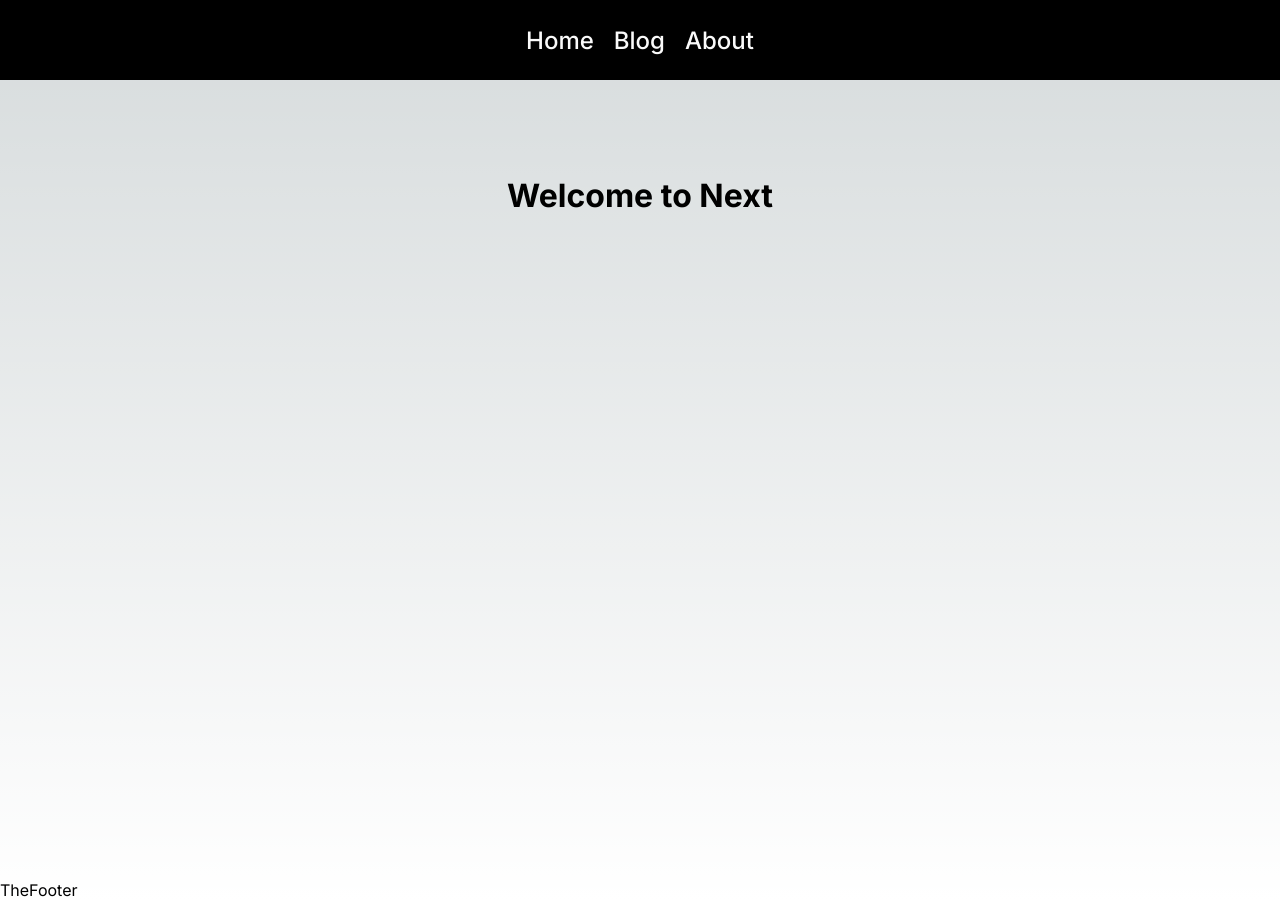
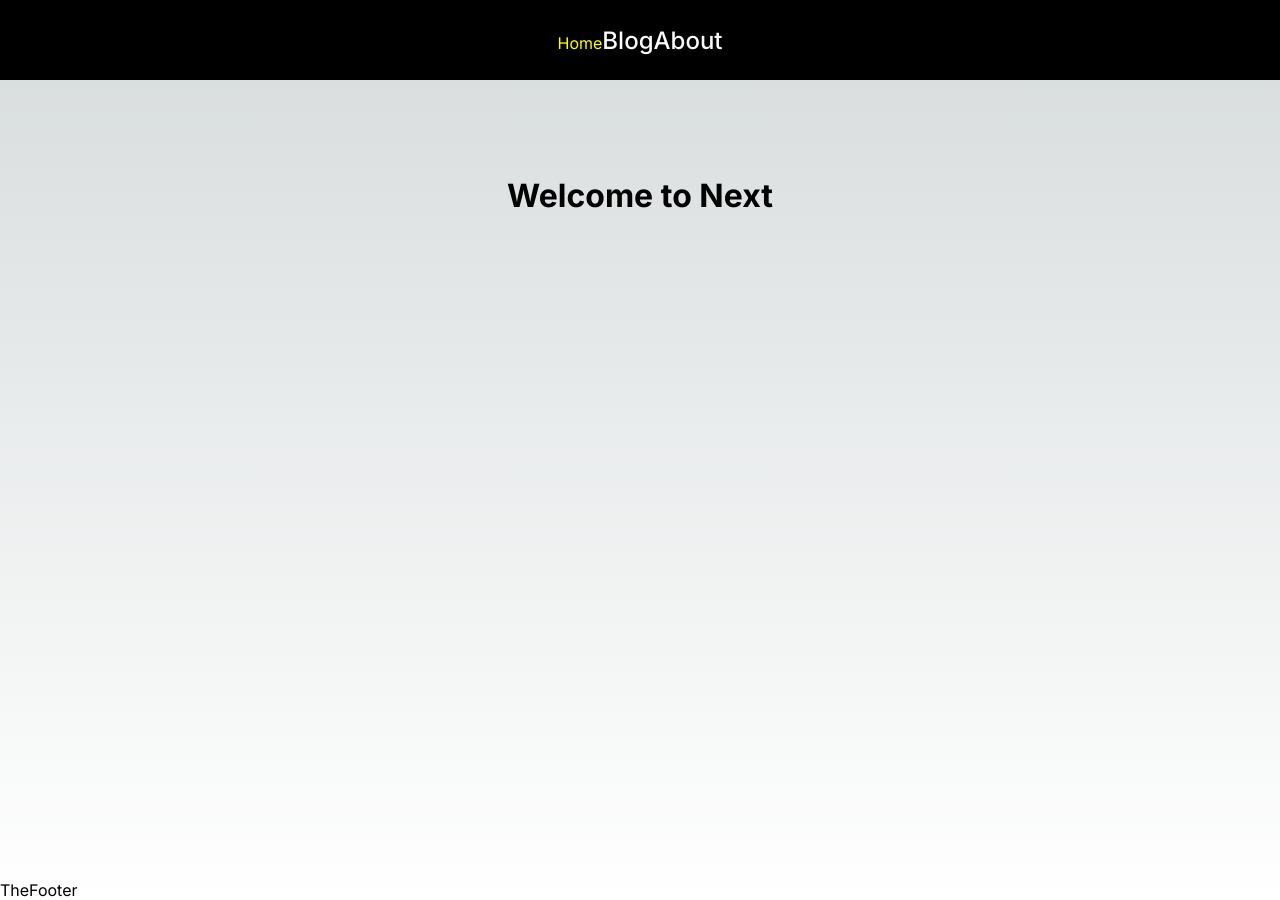
Before and after one commit to Bird-Forest/next-version-1, a Next.js app: page / in a window 1280 px wide. Built offline with nearby package versions, Linux system fonts and the light colour scheme.

Commit message:
client component

```diff
--- a/app/page.module.css
+++ b/app/page.module.css
@@ -21,6 +21,11 @@
   color: #fafafa;
   font-size: 24px;
   font-weight: 500;
+}
+
+.active {
+  color: yellow;
+  cursor: default;
 }
 
 .posts {
--- /dev/null
+++ b/components/Navigation.tsx
@@ -0,0 +1,34 @@
+"use client";
+import Link from "next/link";
+import { usePathname } from "next/navigation";
+import React from "react";
+import styles from "../app/page.module.css";
+
+type NavLink = {
+  label: string;
+  href: string;
+};
+
+type Props = {
+  navLinks: NavLink[];
+};
+export default function Navigation({ navLinks }: Props) {
+  const pathname = usePathname();
+
+  return (
+    <div>
+      {navLinks.map((link) => {
+        const isActive = pathname === link.href;
+        return (
+          <Link
+            href={link.href}
+            key={link.label}
+            className={isActive ? styles.active : styles.link}
+          >
+            {link.label}
+          </Link>
+        );
+      })}
+    </div>
+  );
+}
--- a/components/TheHeader.tsx
+++ b/components/TheHeader.tsx
@@ -1,19 +1,28 @@
 import Link from "next/link";
 import React from "react";
 import styles from "../app/page.module.css";
+import Navigation from "./Navigation";
+
+const navItems = [
+  { label: "Home", href: "/" },
+  { label: "Blog", href: "/blog" },
+  { label: "About", href: "/about" },
+];
 
 export default function TheHeader() {
   return (
     <header className={styles.header}>
-      <Link href="/" className={styles.link}>
-        Home
-      </Link>
-      <Link href="/blog" className={styles.link}>
-        Blog
-      </Link>
-      <Link href="/about" className={styles.link}>
-        About
-      </Link>
+      <Navigation navLinks={navItems} />
     </header>
   );
 }
+
+//  <Link href="/" className={styles.link}>
+//       Home
+//     </Link>
+//     <Link href="/blog" className={styles.link}>
+//       Blog
+//     </Link>
+//     <Link href="/about" className={styles.link}>
+//       About
+//     </Link>
```
Also changed, not shown: app/blog/page.tsx (+24 -29 lines), components/PostSearch.tsx (added, +30 -0 lines), components/Posts.tsx (added, +21 -0 lines), services/getPosts.ts (added, +29 -0 lines).
